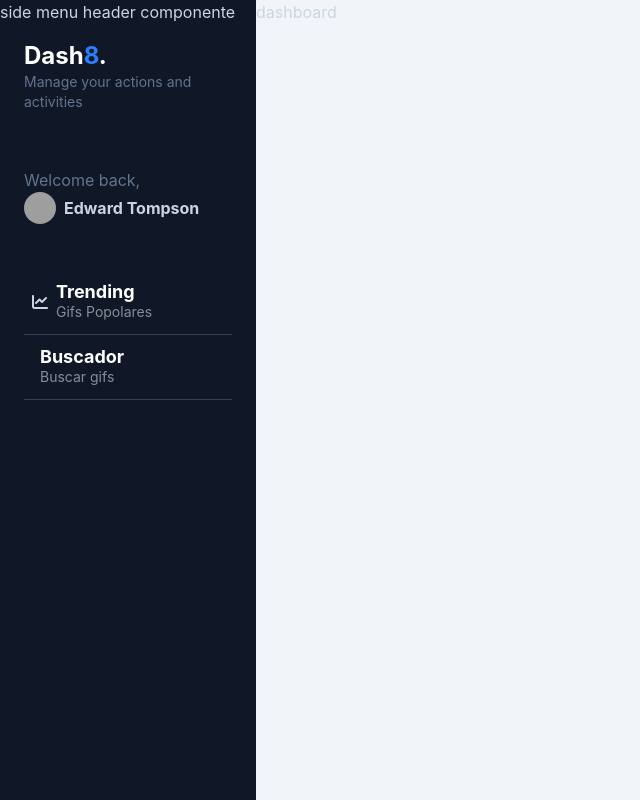
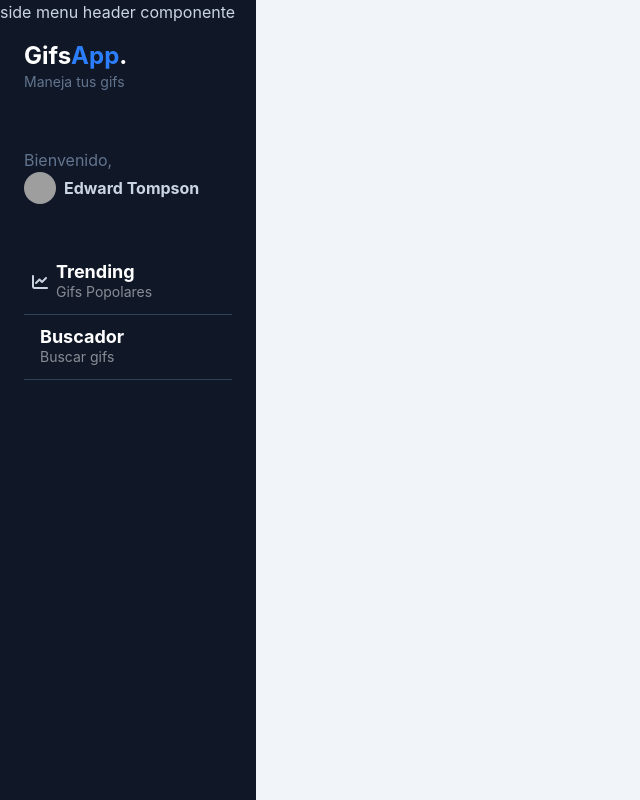
Before and after one commit to angelinasashixinga-gif/gifs-app-new-project-, an Angular app: page /dashboard in a window 1280 px wide. Shown: the whole page, without its empty margins (0-640 px from the left). Built offline with nearby package versions, Linux system fonts and the light colour scheme; grey boxes are pictures that could not be loaded.

Commit message:
[S6/L07]

```diff
--- a/src/app/gifs/components/gifs-side-menu/gifs-side-menu-header/side-menu-header.component.html
+++ b/src/app/gifs/components/gifs-side-menu/gifs-side-menu-header/side-menu-header.component.html
@@ -2,11 +2,11 @@
 
         <div id="logo" class="my-4 px-6">
             <h1 class="text-lg md:text-2xl font-bold text-white">
-                Dash<span class="text-blue-500">8</span>.</h1>
-            <p class="text-slate-500 text-sm">Manage your actions and activities</p>
+                {{ envs.companyName }}<span class="text-blue-500">{{ envs.companyName2 }}</span>.</h1>
+            <p class="text-slate-500 text-sm">{{ envs.companySlogan }}</p>
            </div>
            <div id="profile" class="px-6 py-10">
-            <p class="text-slate-500">Welcome back,</p>
+            <p class="text-slate-500">Bienvenido,</p>
             <a href="#" class="inline-flex space-x-2 items-center">
 
 
--- a/src/app/gifs/components/gifs-side-menu/gifs-side-menu-header/side-menu-header.component.ts
+++ b/src/app/gifs/components/gifs-side-menu/gifs-side-menu-header/side-menu-header.component.ts
@@ -1,4 +1,5 @@
 import { Component } from '@angular/core';
+import { environment } from '../../../../../environments/environments.development';
 
 
 @Component({
@@ -6,4 +7,7 @@
   imports: [],
   templateUrl: './side-menu-header.component.html',
 })
-export class SideMenuHeaderComponent { }
+export class SideMenuHeaderComponent {
+
+  envs = environment;
+}
--- a/src/app/gifs/pages/dashboard-page/dashboard-page-components.html
+++ b/src/app/gifs/pages/dashboard-page/dashboard-page-components.html
@@ -1,7 +1,6 @@
 <div class="flex bg-slate-100 overflow-y-scroll w-screen h-screen antialiased text-slate-300 selection:bg-blue-600 selection:text-white">
     <gifs-side-menu />
-    <div>
-        dashboard
+
         <router-outlet />
-    </div>
+
 </div>
--- /dev/null
+++ b/src/environments/environment.ts
@@ -0,0 +1,9 @@
+export const environment = {
+
+    production: true,
+    companyName: 'Gifs',
+    companyName2: 'App',
+    companySlogan: 'Maneja tus gifs',
+
+
+};
--- /dev/null
+++ b/src/environments/environments.development.ts
@@ -0,0 +1,9 @@
+export const environment = {
+
+    production: true,
+    companyName: 'Gifs',
+    companyName2: 'App',
+    companySlogan: 'Maneja tus gifs',
+
+
+};
```
